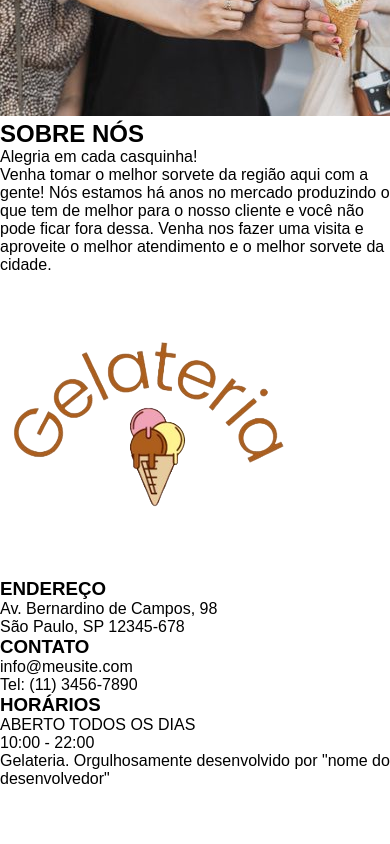
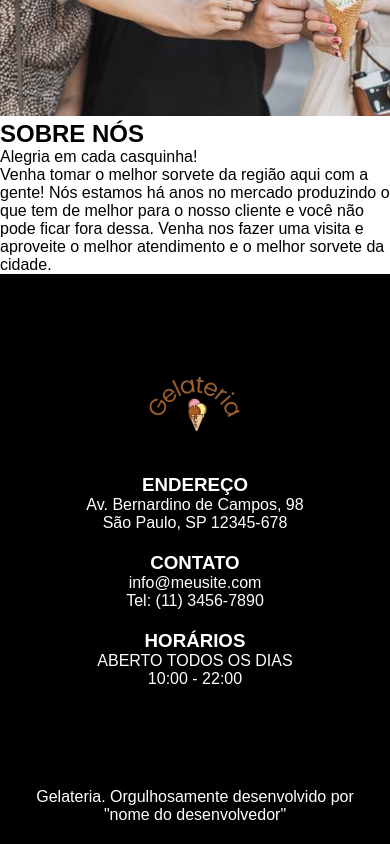
Before and after one commit to Renato007/Projeto-React-Sorveteria, a React (Create React App) app: page / in a window 390 px wide. Shown: the part 1902-2746 px from the top of the page. Before the commit the page ends 2690 px from the top, so only its background shows below. Built offline with nearby package versions, Linux system fonts and the light colour scheme.

Commit message:
Estilização e responsividade do componente Rodape

```diff
--- a/src/compomentes/Rodape.css
+++ b/src/compomentes/Rodape.css
@@ -0,0 +1,50 @@
+footer{
+    background-color: black;
+
+}
+
+.container-logo-informacoes{
+    display: flex;
+    color: white;
+    padding: 100px 20px;
+    display: flex;
+    justify-content: space-between;
+    align-items: center;
+}
+
+.container-logo-informacoes img{
+max-width: auto;
+    height: 100px;
+}
+
+
+.container-logo-informacoes div{
+width: 20%;
+}
+
+.container-logo-informacoes p{
+    font-size: 16px;
+    }
+
+.direito-autoral{
+    color: white;
+    text-align: center;
+    padding: 20px 20px;
+}
+
+@media screen and ( max-width: 768px){
+
+    .container-logo-informacoes{
+        align-items: center;
+        flex-direction: column;
+        justify-content: center;
+        padding: 80px 0;
+    }
+
+
+.container-logo-informacoes div{
+    width: 100%;
+    text-align: center;
+    margin-top: 20px;
+}
+}
--- a/src/compomentes/Rodape.js
+++ b/src/compomentes/Rodape.js
@@ -3,7 +3,7 @@ import "./Rodape.css"
 export default function Rodape() {
   return (
     <footer>
-      <div>
+      <div className="limitar-secao container-logo-informacoes">
         <img src="assets/img/logo.png" alt="logomarca" />
         <div>
           <h3>ENDEREÇO</h3>
@@ -23,7 +23,7 @@ export default function Rodape() {
           <p>10:00 - 22:00</p>
         </div>
       </div>
-      <div>
+      <div className="limitar-secao direito-autoral">
         <p>Gelateria. Orgulhosamente desenvolvido por "nome do desenvolvedor"</p>
       </div>
     </footer>
```
